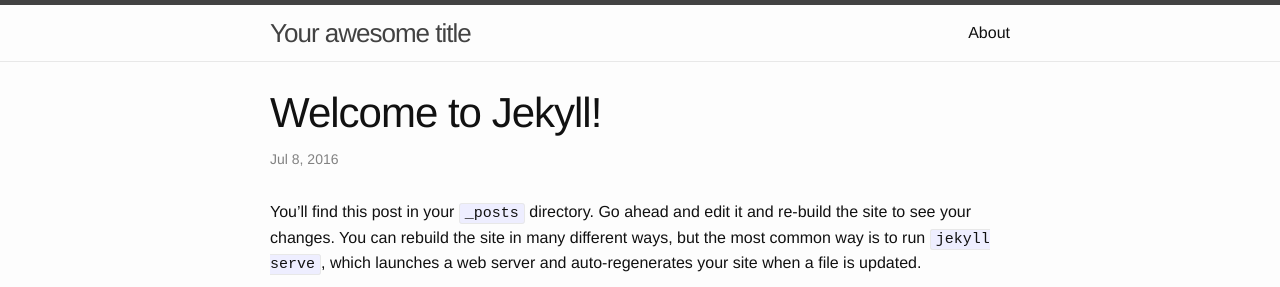
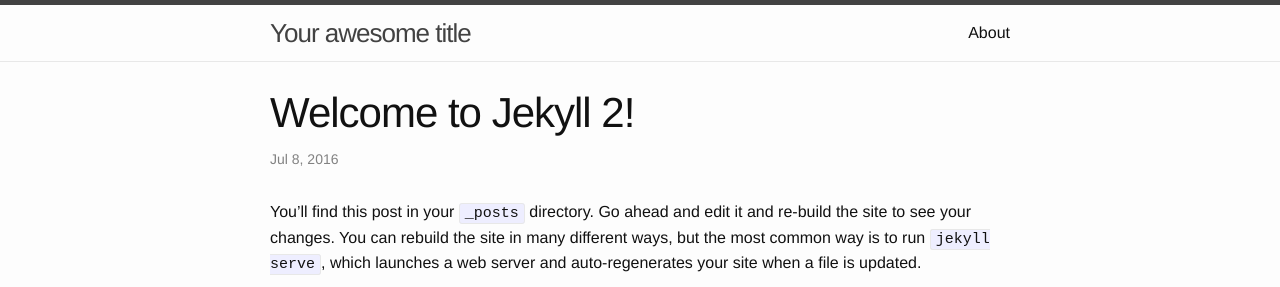
Before and after one commit to bdavidxyz/tryforesttry, a Jekyll site: the page built from _posts/2016-07-08-welcome-to-jekyll.markdown, in a window 1280 px wide. Shown: the top 287 px of the page. Built offline with Jekyll 4.4.1, drawn with Linux system fonts in a browser that asks for light colours; some of the changed lines change nothing that is shown.

Commit message:
Update from Forestry.io - _posts/2016-07-08-welcome-to-jekyll.markdown

```diff
--- a/_posts/2016-07-08-welcome-to-jekyll.markdown
+++ b/_posts/2016-07-08-welcome-to-jekyll.markdown
@@ -1,7 +1,7 @@
 ---
+title: Welcome to Jekyll 2!
+date: '2016-07-08 19:39:00'
 layout: post
-title:  "Welcome to Jekyll!"
-date:   2016-07-08 21:39:02 +0200
 categories: jekyll update
 ---
 You’ll find this post in your `_posts` directory. Go ahead and edit it and re-build the site to see your changes. You can rebuild the site in many different ways, but the most common way is to run `jekyll serve`, which launches a web server and auto-regenerates your site when a file is updated.
```
